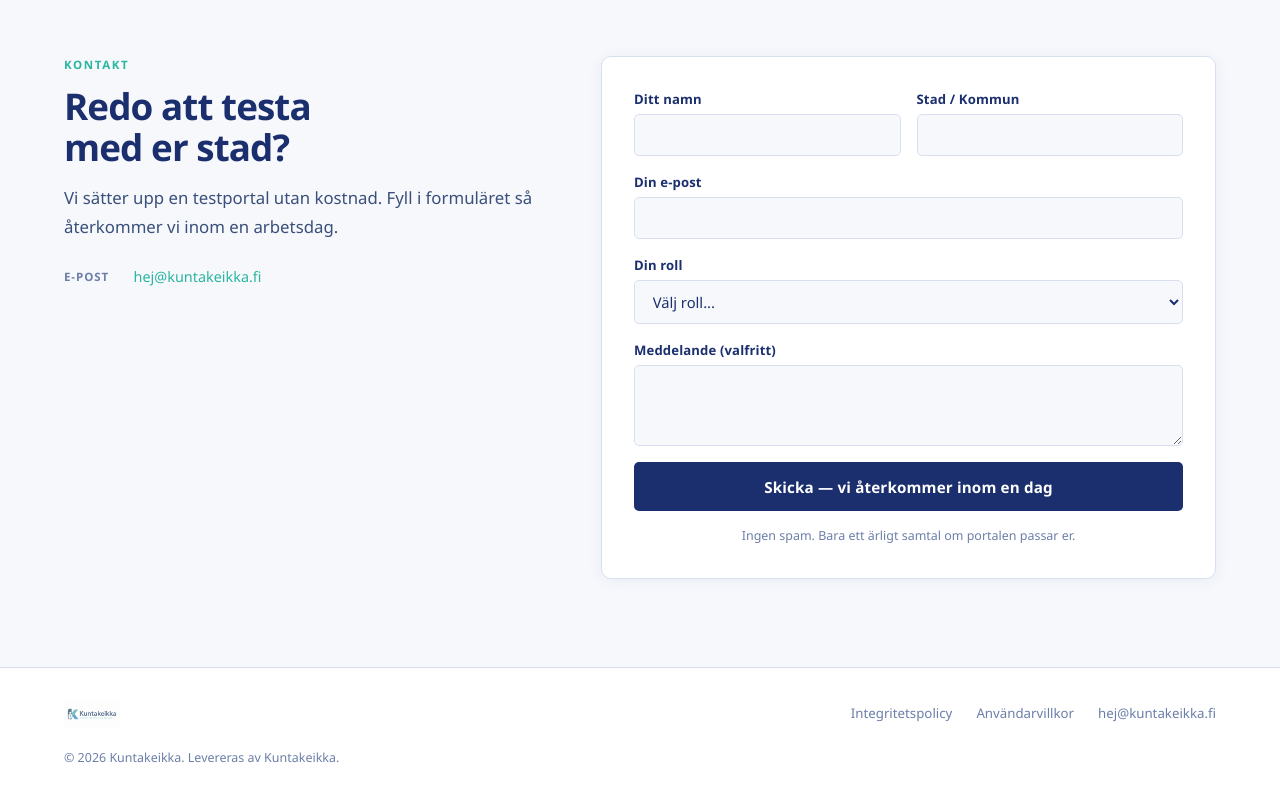
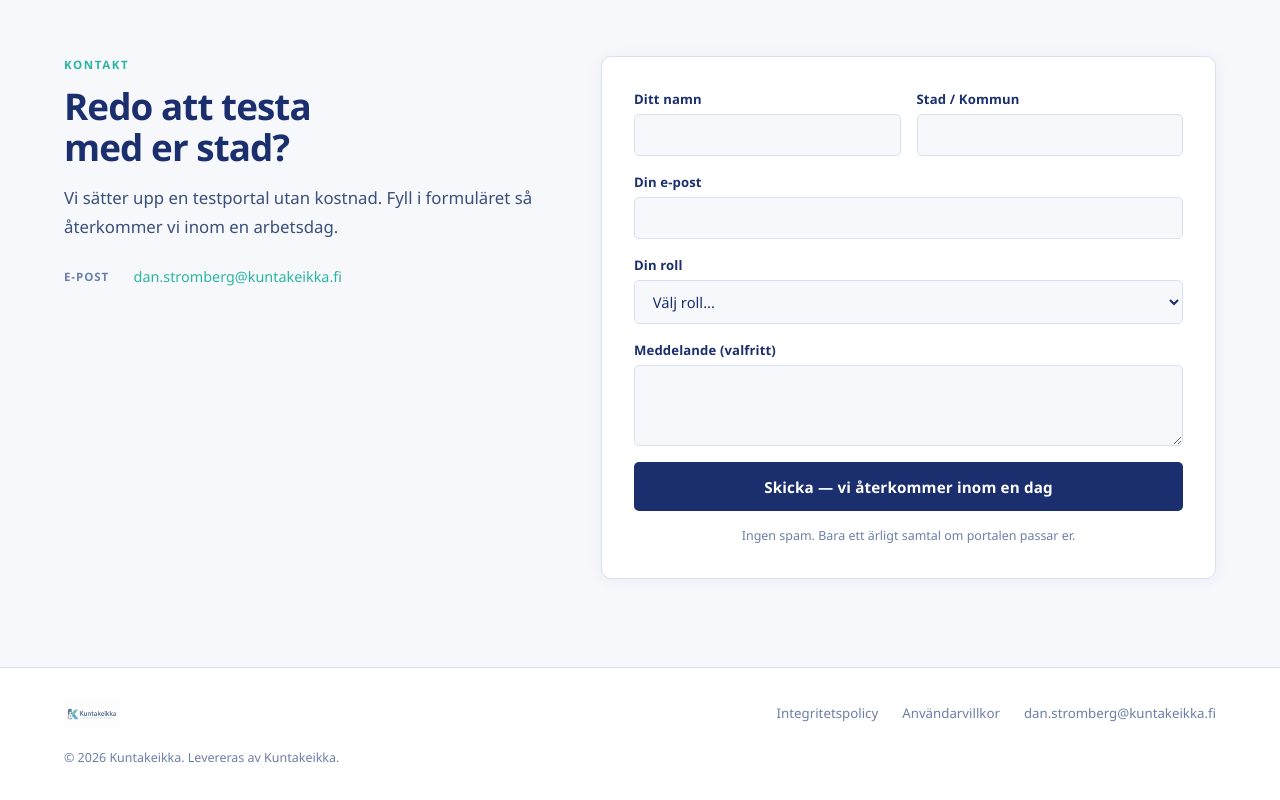
Before and after one commit to Naguprint/kuntakeikka-website, a plain HTML site: page index.html in a window 1280 px wide. Shown: the part 3498-4298 px from the top of the page. Drawn offline with Linux system fonts and the light colour scheme.

Commit message:
Update contact email to dan.stromberg@kuntakeikka.fi

```diff
--- a/index.html
+++ b/index.html
@@ -657,7 +657,7 @@ footer {
       <p class="section-lead" data-sv="Vi sätter upp en testportal utan kostnad. Fyll i formuläret så återkommer vi inom en arbetsdag." data-fi="Perustamme testportaalin veloituksetta. Täytä lomake ja palaamme asiaan yhden työpäivän kuluessa."></p>
       <div class="contact-detail">
         <span class="contact-detail-label" data-sv="E-post" data-fi="Sähköposti"></span>
-        <a href="mailto:hej@kuntakeikka.fi">hej@kuntakeikka.fi</a>
+        <a href="mailto:dan.stromberg@kuntakeikka.fi">dan.stromberg@kuntakeikka.fi</a>
       </div>
     </div>
     <div class="contact-form-wrap">
@@ -706,7 +706,7 @@ footer {
   <div class="footer-links">
     <a href="#" data-sv="Integritetspolicy" data-fi="Tietosuojakäytäntö"></a>
     <a href="#" data-sv="Användarvillkor" data-fi="Käyttöehdot"></a>
-    <a href="mailto:hej@kuntakeikka.fi">hej@kuntakeikka.fi</a>
+    <a href="mailto:dan.stromberg@kuntakeikka.fi">dan.stromberg@kuntakeikka.fi</a>
   </div>
   <div class="footer-copy" data-sv="© 2026 Kuntakeikka. Levereras av Kuntakeikka." data-fi="© 2026 Kuntakeikka. Toimitettu Kuntakeikkan toimesta."></div>
 </footer>
```
